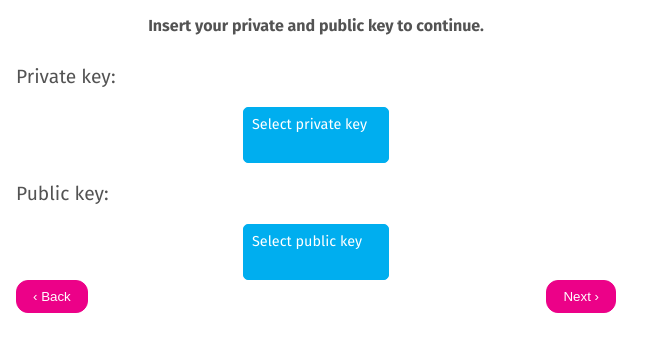
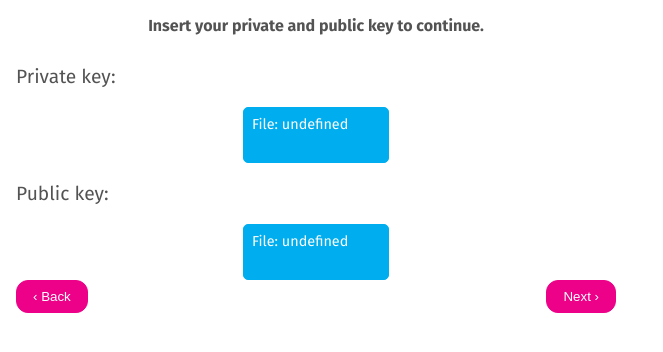
Before and after one commit to LoniasGR/hyperledger-extension, a React (Create React App) app: page / in a window 1280 px wide. Both pictures are taken after a click on the button "Go". Shown: the top 352 px of the page, without its empty margins (0-663 px from the left). Built offline with nearby package versions, Linux system fonts and the light colour scheme.

Commit message:
Finish the credentials page

```diff
--- a/src/App.tsx
+++ b/src/App.tsx
@@ -21,16 +21,13 @@ function App() {
   const toVRU = () => setCurrentPage('vru');
   const toParts = () => setCurrentPage('parts');
 
-  const changePrivateKey = (newKey: string) => setPrivateKey(newKey);
-  const changePublicKey = (newKey: string) => setPublicKey(newKey);
-
   if (currentPage === 'credentials') {
     return (
       <CredentialPage
         toSelection={toSelection}
         toWelcome={toWelcome}
-        changePrivateKey={changePrivateKey}
-        changePublicKey={changePublicKey}
+        setPrivateKey={setPrivateKey}
+        setPublicKey={setPublicKey}
       />
     );
   }
--- a/src/utils/utils.ts
+++ b/src/utils/utils.ts
@@ -7,7 +7,7 @@ export function arrayBufferToString(buffer: ArrayBuffer): string {
   return String.fromCharCode.apply(null, Array.from(new Uint16Array(buffer)));
 }
 
-function getStorageData(key: string) {
+function getStorageData(key: string): Promise<Object | Error> {
   return new Promise(
     (resolve, reject) => {
       chrome.storage.sync.get(key, (result) => (chrome.runtime.lastError
@@ -27,9 +27,9 @@ export function setStorageData(data: object) {
   );
 }
 
-export async function getActualStorageData(key: string) {
+export async function getActualStorageData(key: string): Promise<string> {
   const dataObj = await getStorageData(key);
-  console.log(dataObj);
+  return Object.values(dataObj)[0];
 }
 
 export function keyToString(key: string) {
--- a/src/views/CredentialPage/CredentialPage.tsx
+++ b/src/views/CredentialPage/CredentialPage.tsx
@@ -1,43 +1,82 @@
-import React, { ChangeEvent } from 'react';
-import { arrayBufferToString } from '../../utils/utils';
+import React, {
+  ChangeEvent, useCallback, useEffect, useState,
+} from 'react';
+import { arrayBufferToString, getActualStorageData, setStorageData } from '../../utils/utils';
 import './CredentialPage.css';
 
 type Props = {
   toSelection: () => void,
   toWelcome: () => void,
-  changePrivateKey: (newKey: string) => void,
-  changePublicKey: (newKey: string) => void,
+  setPrivateKey: (newKey: string) => void,
+  setPublicKey: (newKey: string) => void,
 };
 
 function readKey(
   e: ChangeEvent,
+  keyType: string,
   changeKey: (newKey: string) => void,
+  changeKeyName: (newKeyName: string) => void,
 ) {
-  // TODO: Some error logging  const reader = new FileReader();
+  // TODO: Some error logging
   e.preventDefault();
   const reader = new FileReader();
   const target = e.target as HTMLInputElement;
 
   reader.onload = () => {
-    const newKey = reader.result || '';
+    let newKey = reader.result || '';
     if (typeof newKey !== 'string') {
-      const newNewKey = arrayBufferToString(newKey);
-      changeKey(newNewKey);
-    } else { changeKey(newKey); }
+      newKey = arrayBufferToString(newKey);
+    }
+    changeKey(newKey);
+    if (keyType === 'private') {
+      const privateKey = newKey;
+      setStorageData({ privateKey });
+    } else {
+      const publicKey = newKey;
+      setStorageData({ publicKey });
+    }
   };
+
   if (target.files !== null) {
+    changeKeyName(target.files[0].name);
+    if (keyType === 'private') {
+      const privateKeyFilename = target.files[0].name;
+      setStorageData({ privateKeyFilename });
+    } else {
+      const publicKeyFilename = target.files[0].name;
+      setStorageData({ publicKeyFilename });
+    }
     reader.readAsText(target.files[0]);
   }
 }
 
 function CredentialPage({
-  toSelection, toWelcome, changePrivateKey, changePublicKey,
+  toSelection, toWelcome, setPrivateKey, setPublicKey,
 }: Props) {
-//   const [privateKeyFilename, setPrivateKeyFilename] = useState('');
-//   const [publicKeyFilame, setPublicKeyFilename] = useState('');
+  const [privateKeyFilename, setPrivateKeyFilename] = useState('');
+  const [publicKeyFilename, setPublicKeyFilename] = useState('');
 
-  const privateKeyFilename: string = '';
-  const publicKeyFilename: string = '';
+  const updateKeys = useCallback(async () => {
+    const privateFilename = await getActualStorageData('privateKeyFilename');
+    const privateKey = await getActualStorageData('privateKey');
+    if (privateFilename !== '' && privateKey !== '') {
+      setPrivateKeyFilename(privateFilename);
+      setPrivateKey(privateKey);
+    }
+
+    const publicFilename = await getActualStorageData('publicKeyFilename');
+    const publicKey = await getActualStorageData('publicKey');
+    if (publicFilename !== '' && publicKey !== '') {
+      setPublicKeyFilename(publicFilename);
+      setPublicKey(publicKey);
+    }
+  }, []);
+
+  useEffect(() => {
+    updateKeys()
+      .catch((err) => console.log(err));
+  }, []);
+
   return (
     <div id="second-page">
       <h1>Insert your private and public key to continue.</h1>
@@ -45,16 +84,16 @@ function CredentialPage({
         <div className="vertical centered">
           <p>Private key:</p>
           <label htmlFor="private-key" id="private-key-label">
-            {privateKeyFilename === '' ? 'Select private key' : privateKeyFilename}
-            <input type="file" id="private-key" onChange={(e) => readKey(e, changePrivateKey)} />
+            {privateKeyFilename === '' ? 'Select private key' : `File: ${privateKeyFilename}`}
+            <input type="file" id="private-key" onChange={(e) => readKey(e, 'private', setPrivateKey, setPrivateKeyFilename)} />
           </label>
         </div>
 
         <div className="vertical centered">
           <p>Public key:</p>
           <label htmlFor="public-key" id="public-key-label">
-            {publicKeyFilename === '' ? 'Select public key' : publicKeyFilename}
-            <input type="file" id="public-key" onChange={(e) => readKey(e, changePublicKey)} />
+            {publicKeyFilename === '' ? 'Select public key' : `File: ${publicKeyFilename}`}
+            <input type="file" id="public-key" onChange={(e) => readKey(e, 'public', setPublicKey, setPublicKeyFilename)} />
           </label>
         </div>
 
```
